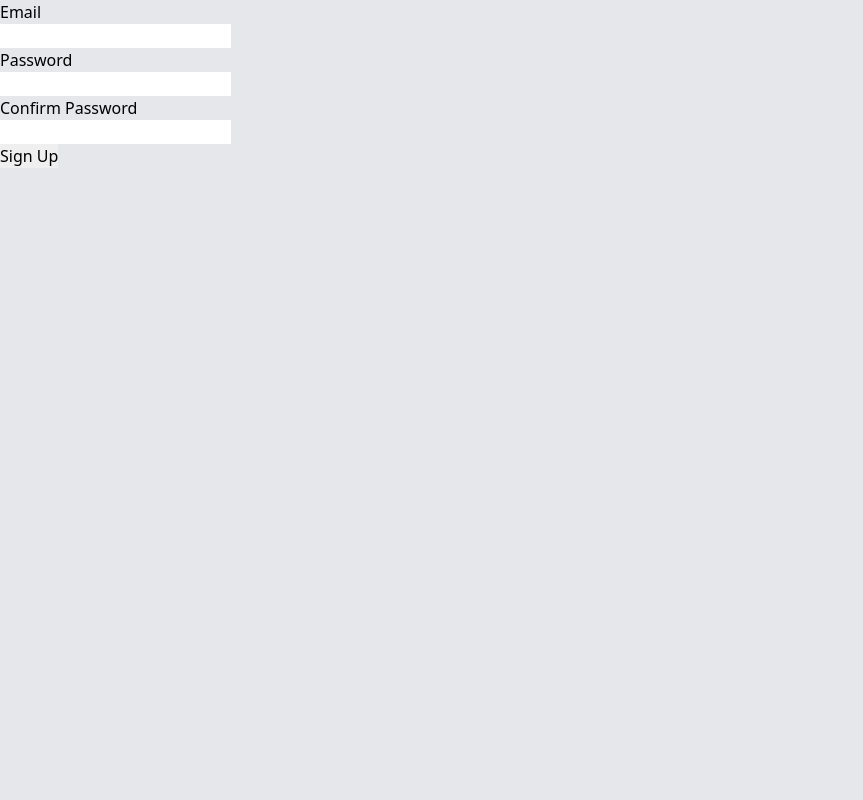
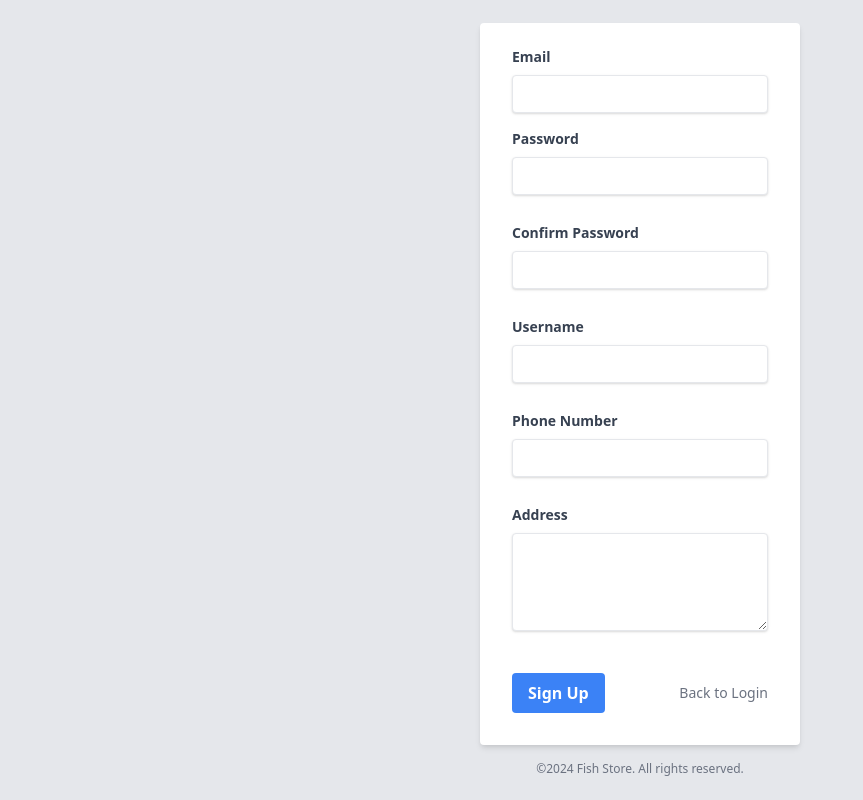
Before and after one commit to JacobSamas/Selling-Fishes, a Flask app: page /auth/signup in a window 1280 px wide. Shown: the whole page, without its empty margins (0-863 px from the left). Run offline with Flask 3, Linux system fonts and the light colour scheme.

Commit message:
fix: login and sign up

```diff
--- a/auth.py
+++ b/auth.py
@@ -4,9 +4,12 @@ from extensions import db
 from models import User
 from extensions import db, login_manager
 from flask_login import login_user, logout_user, login_required
+from flask import redirect, url_for
+from flask_login import logout_user
+
 
 from flask_wtf import FlaskForm
-from wtforms import StringField, PasswordField, SubmitField
+from wtforms import StringField, PasswordField, SubmitField, TextAreaField
 from wtforms.validators import DataRequired, Email, EqualTo
 
 
@@ -19,6 +22,11 @@ class SignupForm(FlaskForm):
     email = StringField('Email', validators=[DataRequired(), Email()])
     password = PasswordField('Password', validators=[DataRequired()])
     confirm_password = PasswordField('Confirm Password', validators=[DataRequired(), EqualTo('password')])
+
+    username = StringField('Username', validators=[DataRequired()])
+    phone_number = StringField('Phone Number', validators=[DataRequired()])
+    address = TextAreaField('Address', validators=[DataRequired()])
+
     submit = SubmitField('Sign Up')
 
 auth = Blueprint('auth', __name__)
@@ -40,7 +48,11 @@ def signup():
     form = SignupForm()
     if form.validate_on_submit():
         hashed_password = generate_password_hash(form.password.data, method='pbkdf2')
-        new_user = User(email=form.email.data, password=hashed_password)
+        new_user = User(email=form.email.data,
+                        password=hashed_password,
+                        username=form.username.data,
+                        phone_number=form.phone_number.data,
+                        address=form.address.data)
         db.session.add(new_user)
         db.session.commit()
         flash('Account created successfully', 'success')
@@ -51,8 +63,9 @@ def signup():
 @auth.route('/logout')
 @login_required
 def logout():
-    # logout logic
-    pass
+    logout_user()  # This logs out the user
+    return redirect(url_for('auth.login'))  # Redirects to the login page
+
 
 @login_manager.user_loader
 def load_user(user_id):
--- a/models.py
+++ b/models.py
@@ -9,6 +9,9 @@ class User(UserMixin, db.Model):
     id = db.Column(db.Integer, primary_key=True)
     email = db.Column(db.String(100), unique=True)
     password = db.Column(db.String(100))
+    username = db.Column(db.String(100), unique=True)
+    phone_number = db.Column(db.String(15))
+    address = db.Column(db.String(500))
     name = db.Column(db.String(1000))
 
 class Category(db.Model):
--- a/templates/signup.html
+++ b/templates/signup.html
@@ -4,33 +4,60 @@
     <title>Signup</title>
     <link href="https://cdn.jsdelivr.net/npm/tailwindcss@2.2.19/dist/tailwind.min.css" rel="stylesheet">
 </head>
-<body class="bg-gray-200">
-    <form action="{{ url_for('auth.signup') }}" method="post">
+<body class="bg-gray-200 flex justify-center items-center h-screen">
+    <div class="w-full max-w-xs mx-auto">
+        <form action="{{ url_for('auth.signup') }}" method="post" class="bg-white shadow-md rounded px-8 pt-6 pb-8 mb-4">
             {{ form.hidden_tag() }}
-        <div>
-            {{ form.email.label }}<br>
-            {{ form.email(size=20) }}<br>
+            <div class="mb-4">
+                {{ form.email.label(class="block text-gray-700 text-sm font-bold mb-2") }}
+                {{ form.email(class="shadow appearance-none border rounded w-full py-2 px-3 text-gray-700 leading-tight focus:outline-none focus:shadow-outline", size=20) }}
                 {% for error in form.email.errors %}
-                <span style="color: red;">[{{ error }}]</span>
+                    <p class="text-red-500 text-xs italic">{{ error }}</p>
                 {% endfor %}
             </div>
-        <div>
-            {{ form.password.label }}<br>
-            {{ form.password(size=20) }}<br>
+            <div class="mb-4">
+                {{ form.password.label(class="block text-gray-700 text-sm font-bold mb-2") }}
+                {{ form.password(class="shadow appearance-none border rounded w-full py-2 px-3 text-gray-700 mb-3 leading-tight focus:outline-none focus:shadow-outline", size=20) }}
                 {% for error in form.password.errors %}
-                <span style="color: red;">[{{ error }}]</span>
+                    <p class="text-red-500 text-xs italic">{{ error }}</p>
                 {% endfor %}
             </div>
-        <div>
-            {{ form.confirm_password.label }}<br>
-            {{ form.confirm_password(size=20) }}<br>
+            <div class="mb-4">
+                {{ form.confirm_password.label(class="block text-gray-700 text-sm font-bold mb-2") }}
+                {{ form.confirm_password(class="shadow appearance-none border rounded w-full py-2 px-3 text-gray-700 mb-3 leading-tight focus:outline-none focus:shadow-outline", size=20) }}
                 {% for error in form.confirm_password.errors %}
-                <span style="color: red;">[{{ error }}]</span>
+                    <p class="text-red-500 text-xs italic">{{ error }}</p>
                 {% endfor %}
             </div>
-        <div>
-            {{ form.submit() }}
+            <div class="mb-4">
+                {{ form.username.label(class="block text-gray-700 text-sm font-bold mb-2") }}
+                {{ form.username(class="shadow appearance-none border rounded w-full py-2 px-3 text-gray-700 mb-3 leading-tight focus:outline-none focus:shadow-outline", size=20) }}
+                {% for error in form.username.errors %}
+                    <p class="text-red-500 text-xs italic">{{ error }}</p>
+                {% endfor %}
+            </div>
+            <div class="mb-4">
+                {{ form.phone_number.label(class="block text-gray-700 text-sm font-bold mb-2") }}
+                {{ form.phone_number(class="shadow appearance-none border rounded w-full py-2 px-3 text-gray-700 mb-3 leading-tight focus:outline-none focus:shadow-outline", size=20) }}
+                {% for error in form.phone_number.errors %}
+                    <p class="text-red-500 text-xs italic">{{ error }}</p>
+                {% endfor %}
+            </div>
+            <div class="mb-6">
+                {{ form.address.label(class="block text-gray-700 text-sm font-bold mb-2") }}
+                {{ form.address(class="shadow appearance-none border rounded w-full py-2 px-3 text-gray-700 mb-3 leading-tight focus:outline-none focus:shadow-outline", rows=4) }}
+                {% for error in form.address.errors %}
+                    <p class="text-red-500 text-xs italic">{{ error }}</p>
+                {% endfor %}
+            </div>
+            <div class="flex items-center justify-between">
+                {{ form.submit(class="bg-blue-500 hover:bg-blue-700 text-white font-bold py-2 px-4 rounded focus:outline-none focus:shadow-outline") }}
+                <a href="{{ url_for('auth.login') }}" class="text-gray-500 text-sm">Back to Login</a>
             </div>
         </form>
+        <p class="text-center text-gray-500 text-xs">
+            &copy;2024 Fish Store. All rights reserved.
+        </p>
+    </div>
 </body>
 </html>
```
Also changed, not shown: templates/category.html (+1 -7 lines), templates/includes/header.html (+10 -0 lines), templates/login.html (+15 -9 lines), templates/search_results.html (+8 -1 lines), instance/your_database.db. Lines whose indentation alone changed are shown as unchanged.
